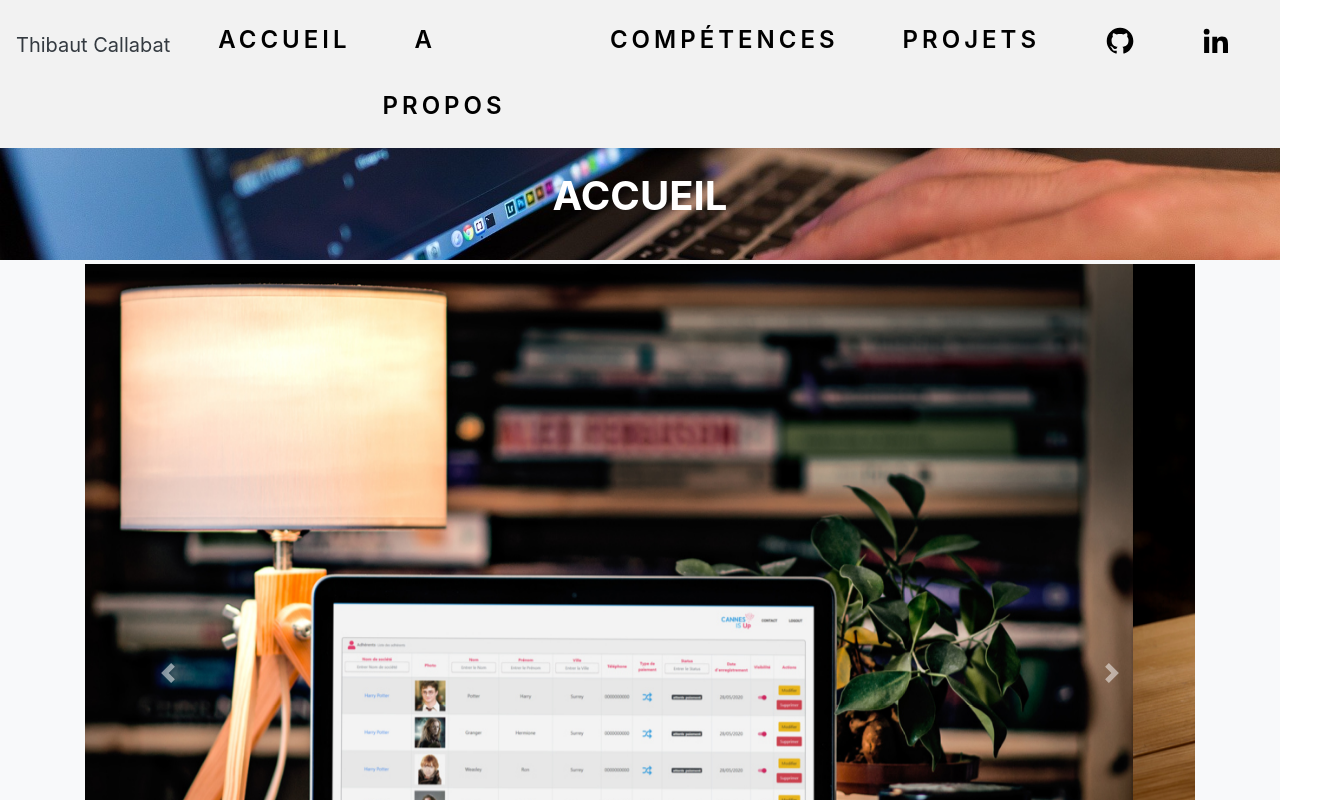
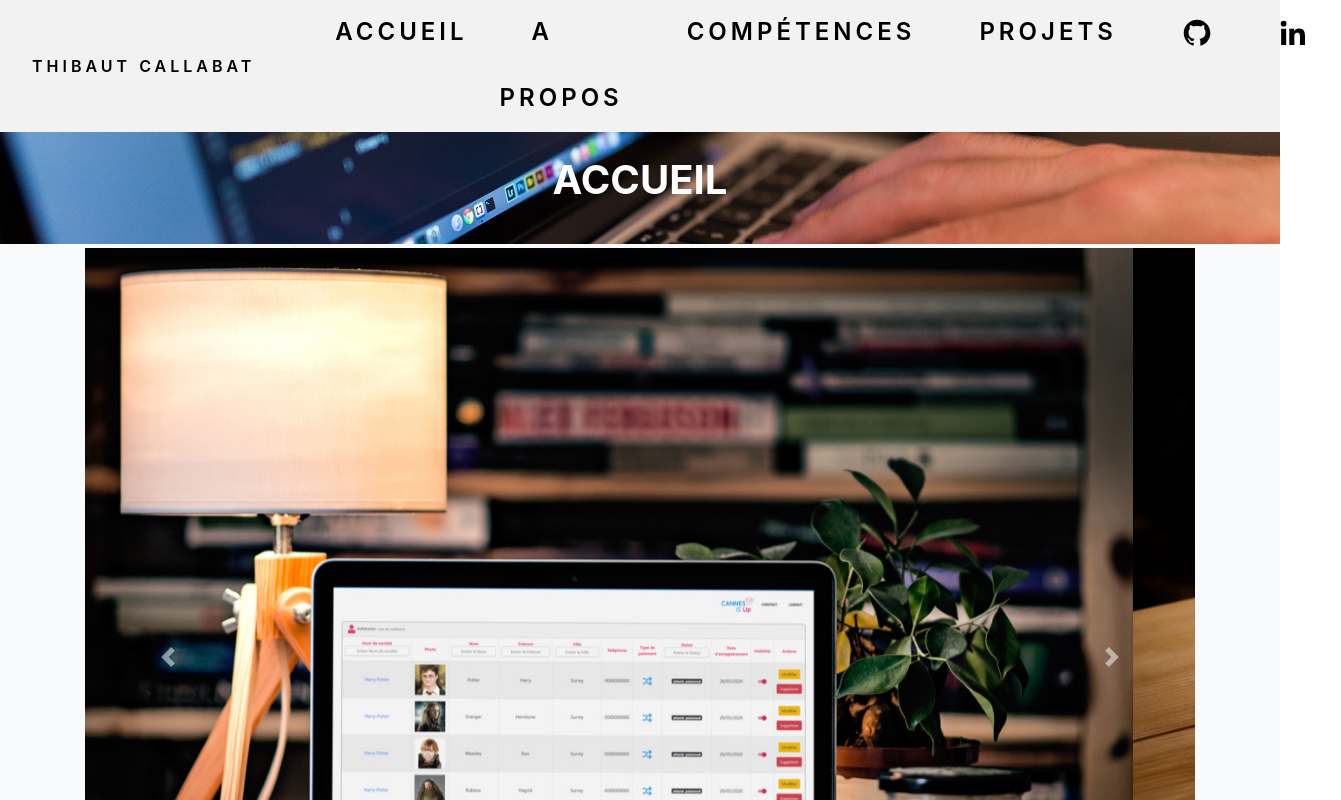
Before and after one commit to TCallabat/Portfolio, a React (Create React App) app: page / in a window 1280 px wide. Shown: the top 800 px of the page, 1341 px wide, since content can reach past the window. Built offline with nearby package versions, Linux system fonts and the light colour scheme.

Commit message:
Your awesome message

```diff
--- a/src/components/Navbar/Navbar.js
+++ b/src/components/Navbar/Navbar.js
@@ -4,24 +4,23 @@
 
 /* imports modules  */
 import React, { } from "react";
-import { Container } from "react-bootstrap";
+import { Container, Navbar, Nav, NavDropdown } from "react-bootstrap";
 import { Link } from "react-router-dom";
 
 import "./style.scss";
 
 /* component */
-function Navbar(props) {
+function Header(props) {
 
     /* return */
     return (
-        <Container fluid className="m-0 p-0 mainContainer bg-warning" id="home">
-            <nav className="navbar navbar-expand-md navbar-dark fixed-top">
-                <button className="navbar-toggler bg-dark" type="button" data-toggle="collapse" data-target="#navbarSupportedContent" aria-controls="navbarSupportedContent" aria-expanded="false" aria-label="Toggle navigation">
-                    <span className="navbar-toggler-icon"></span>
-                </button>
-                <div className="collapse navbar-collapse" id="navbarSupportedContent">
-                    <ul className="navbar-nav m-auto">
-                        <li className="navbar-brand text-dark">Thibaut Callabat</li>
+        <Container fluid className="m-0 p-0" id="home">
+                <Navbar expand="lg" className="m-0 p-0 w-100">
+                <Navbar.Brand href="/" className="name ml-auto">Thibaut Callabat</Navbar.Brand>
+                    <Navbar.Toggle aria-controls="basic-navbar-nav" />
+                    <Navbar.Collapse id="basic-navbar-nav">
+                        <Nav className="mr-auto">
+                            <ul className="navbar-nav">
                                 <li>
                                     <Link to="/">accueil</Link>
                                 </li>
@@ -45,11 +44,12 @@ function Navbar(props) {
                                     </a>
                                 </li>
                             </ul>
-                </div>
-            </nav>
+                        </Nav>
+                    </Navbar.Collapse>
+                </Navbar>
         </Container >
     );
 }
 
 /* export */
-export default Navbar;
+export default Header;
--- a/src/components/Navbar/style.scss
+++ b/src/components/Navbar/style.scss
@@ -1,4 +1,8 @@
 #home {
+    .name {
+        font-size: medium;
+    }
+
     nav {
         background-color: #f2f2f2;
         line-height: 4rem;
@@ -18,5 +22,4 @@
         width: 2rem;
         vertical-align: middle;
     }
-
 }
```
Lines whose indentation alone changed are shown as unchanged.
